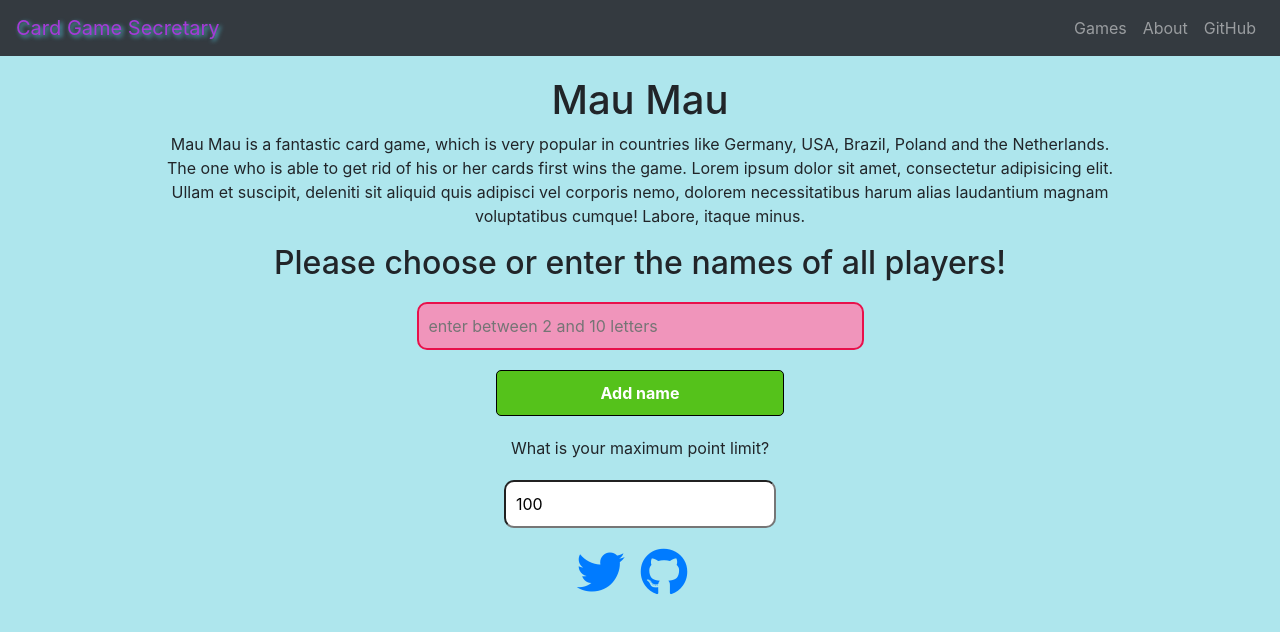
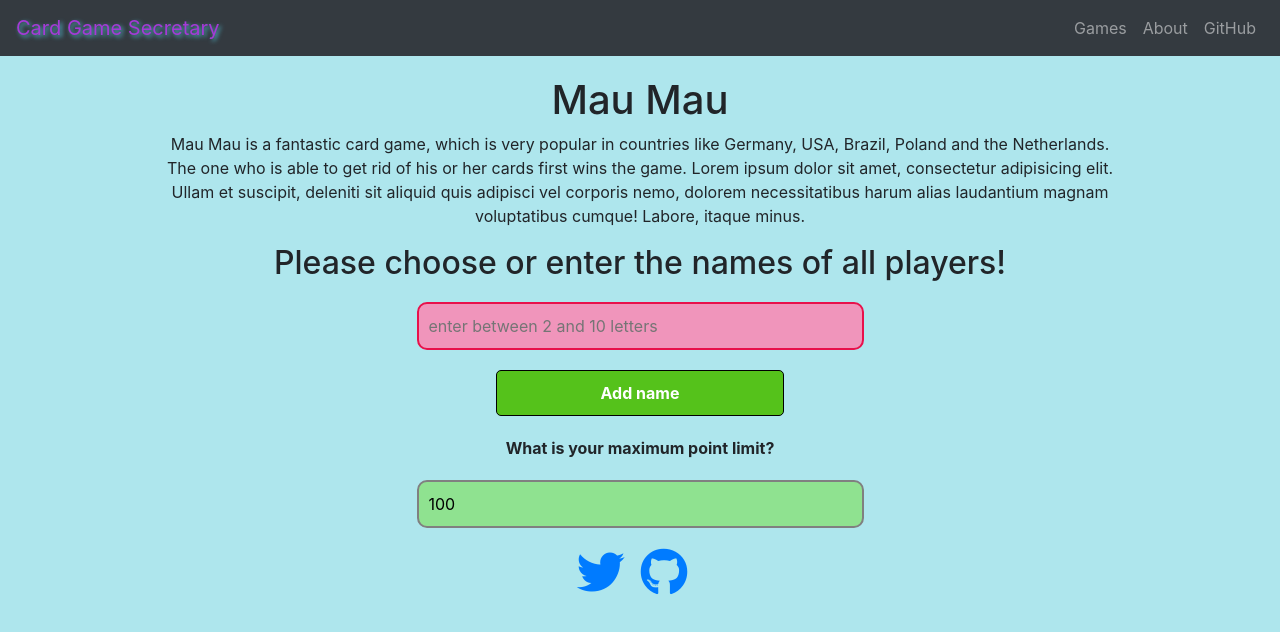
Before and after one commit to bastian-ger/card_secretary, a React app: page /maumau in a window 1280 px wide. Shown: the top 632 px of the page. Built offline with nearby package versions, Linux system fonts and the light colour scheme.

Commit message:
Changed from input to Input

```diff
--- a/src/components/MauMauMiniForm/MauMauMiniForm.js
+++ b/src/components/MauMauMiniForm/MauMauMiniForm.js
@@ -1,17 +1,22 @@
 import React from 'react';
-import classes from './MauMauMiniForm.css';
 import Aux from '../../hoc/Aux';
+import Input from '../UI/Input/Input';
 
 const MauMauMiniForm = (props) => {
   return (
     <Aux>
-      <label className={classes.Label} htmlFor="limit">What is your maximum point limit?</label>
-      <input
-        type="text"
+      <Input
+        inputElementType="input"
+        type="number"
         id="limit"
-        placeholder="points"
+        placeholder=""
+        label="What is your maximum point limit?"
+        min="100"
+        step="50"
+        required
+        small
         value={props.value}
-        onChange={props.changed}
+        changed={props.changed}
       />
     </Aux>
   );
```
